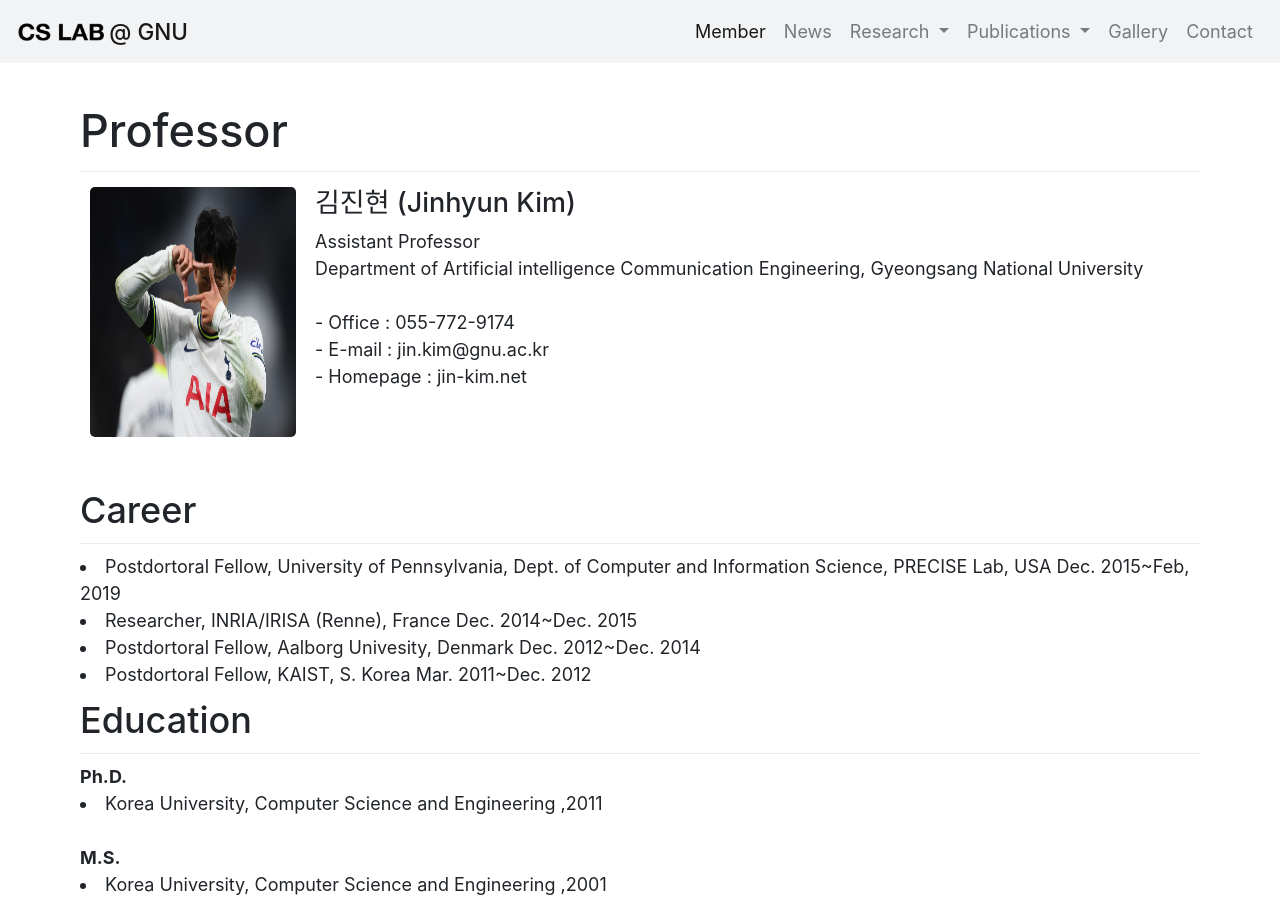
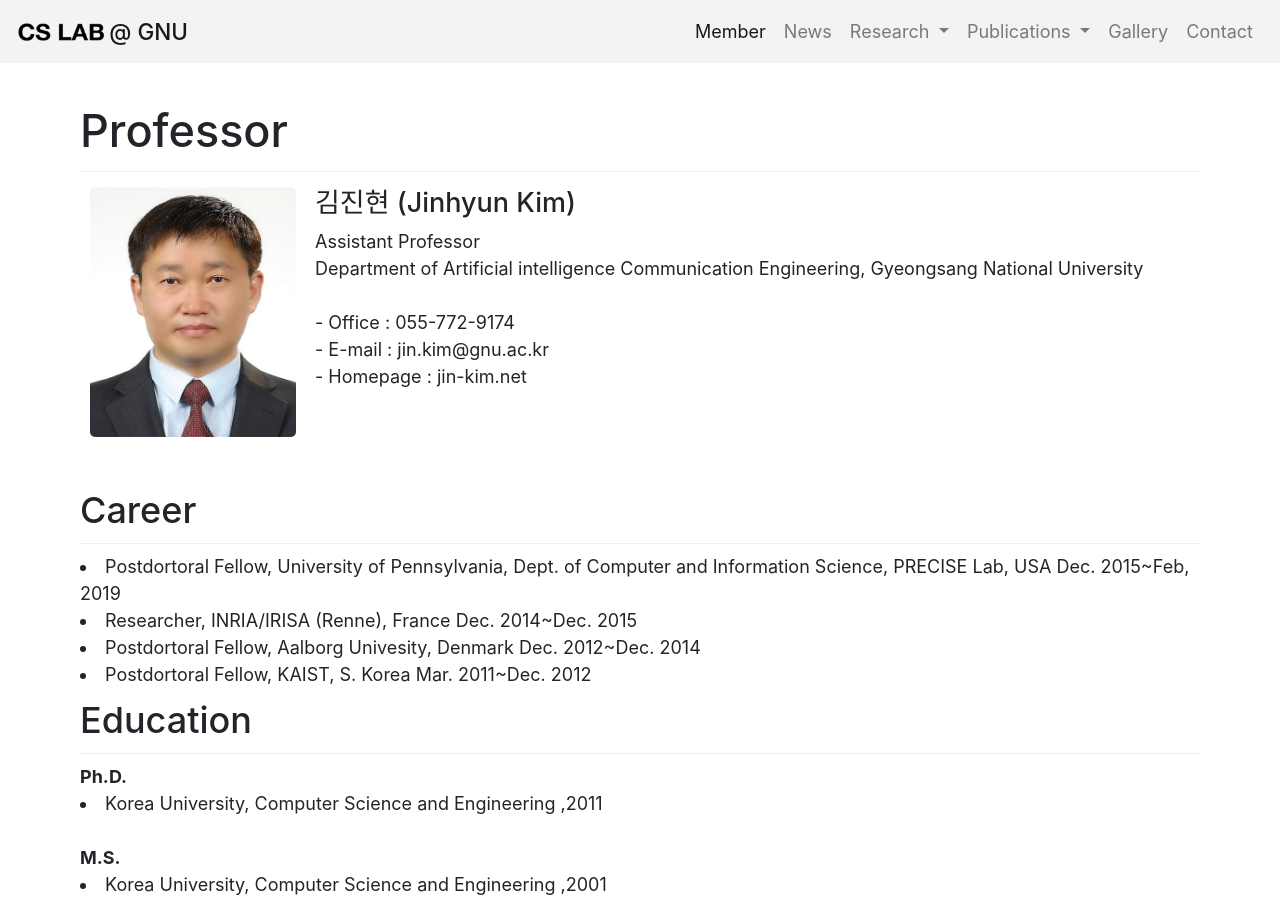
Before and after one commit to LEEJUH0/LEEJUH0.github.io, a Jekyll site: the page built from member/members.html, in a window 1280 px wide and 900 px high. Built offline with Jekyll 4.4.1, drawn with Linux system fonts in a browser that asks for light colours; some web fonts are replaced.

Commit message:
Update members.html

```diff
--- a/member/members.html
+++ b/member/members.html
@@ -21,7 +21,7 @@ permalink: /member/members/
 	<table>
 		<tr valign="top">
 			<td width="225px" height="250px"><img align="left" width="225px" height="250px"
-					src="/images/test_image2.jpg" />
+					src="/member_image/professor.jpg" />
 			</td>
 			<td>
 				<ul>
```
